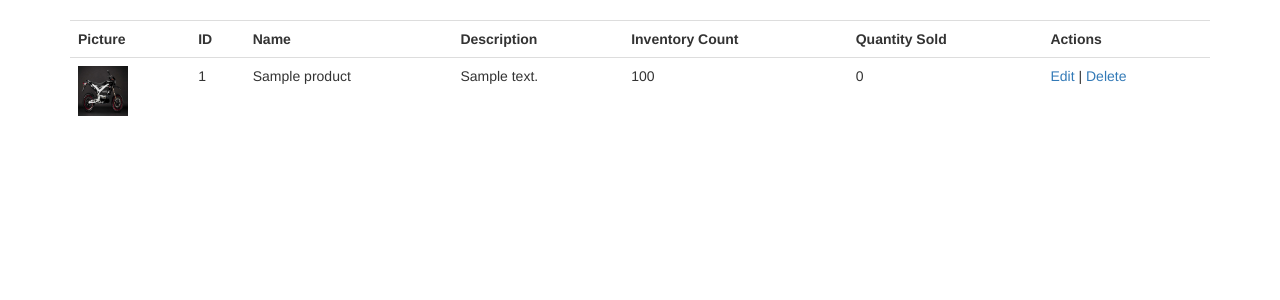
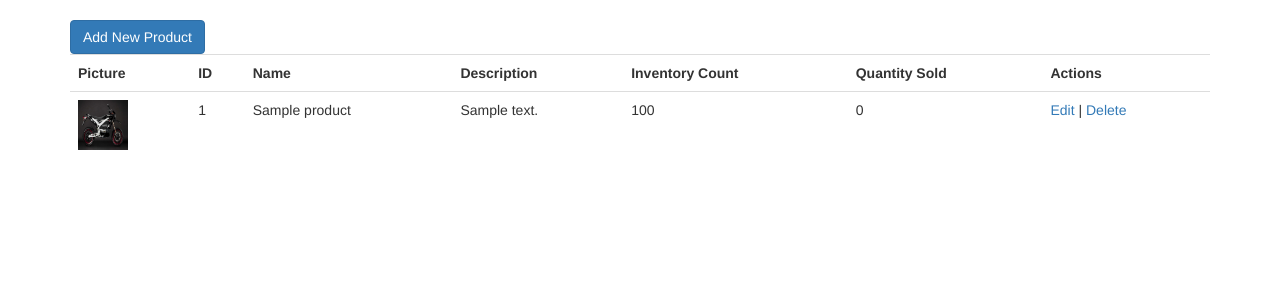
Before and after one commit to johnwalz97/project_giraffe, a CodeIgniter app: page /database/admins/products in a window 1280 px wide. Shown: the part 52-352 px from the top of the page. Run offline with CodeIgniter, Linux system fonts and the light colour scheme; the visitor is signed in with stand-in values (Sample User, id 1); tables that the repository leaves empty or names only in its code hold one stand-in row (values such as "Sample post"); some libraries are stand-ins or nearby versions.

Commit message:
added comment

```diff
--- a/application/controllers/admins.php
+++ b/application/controllers/admins.php
@@ -1,6 +1,6 @@
 <?php
 defined('BASEPATH') OR exit('No direct script access allowed');
-
+//dont touch my controller
 class Admins extends CI_Controller {
 	public function index(){
         if($this->session->userdata('logged_in')==true){
@@ -36,4 +36,12 @@ class Admins extends CI_Controller {
             $this->load->view('admin_login');
         }
     }
+    public function add_product(){
+        if($this->session->userdata('logged_in')==true){
+            $this->load->view('add_product');
+        }
+        else {
+            $this->load->view('admin_login');
+        }
+    }
 }
--- a/application/views/products.php
+++ b/application/views/products.php
@@ -4,6 +4,7 @@ $this->load->view('partials/nav');
 $this->load->view('partials/foot');
 ?>
 <div class="container">
+    <a href="/admins/add_product" class="btn btn-primary">Add New Product</a>
     <table class="table">
         <th>Picture</th>
         <th>ID</th>
@@ -13,9 +14,11 @@ $this->load->view('partials/foot');
         <th>Quantity Sold</th>
         <th>Actions</th>
         <?php
-        foreach($products as $product){ ?>
+        $i = 0;
+        foreach($products as $product){
+            $i++ ?>
             <tr>
-                <td><img width="50px" height="50px" src="/assets/pics/img (<?=$product['id']?>).jpg"></td>
+                <td><img width="50px" height="50px" src="/assets/pics/img (<?=$i?>).jpg"></td>
                 <td><?=$product['id']?></td>
                 <td><?=$product['name']?></td>
                 <td><?=$product['description']?></td>
```
